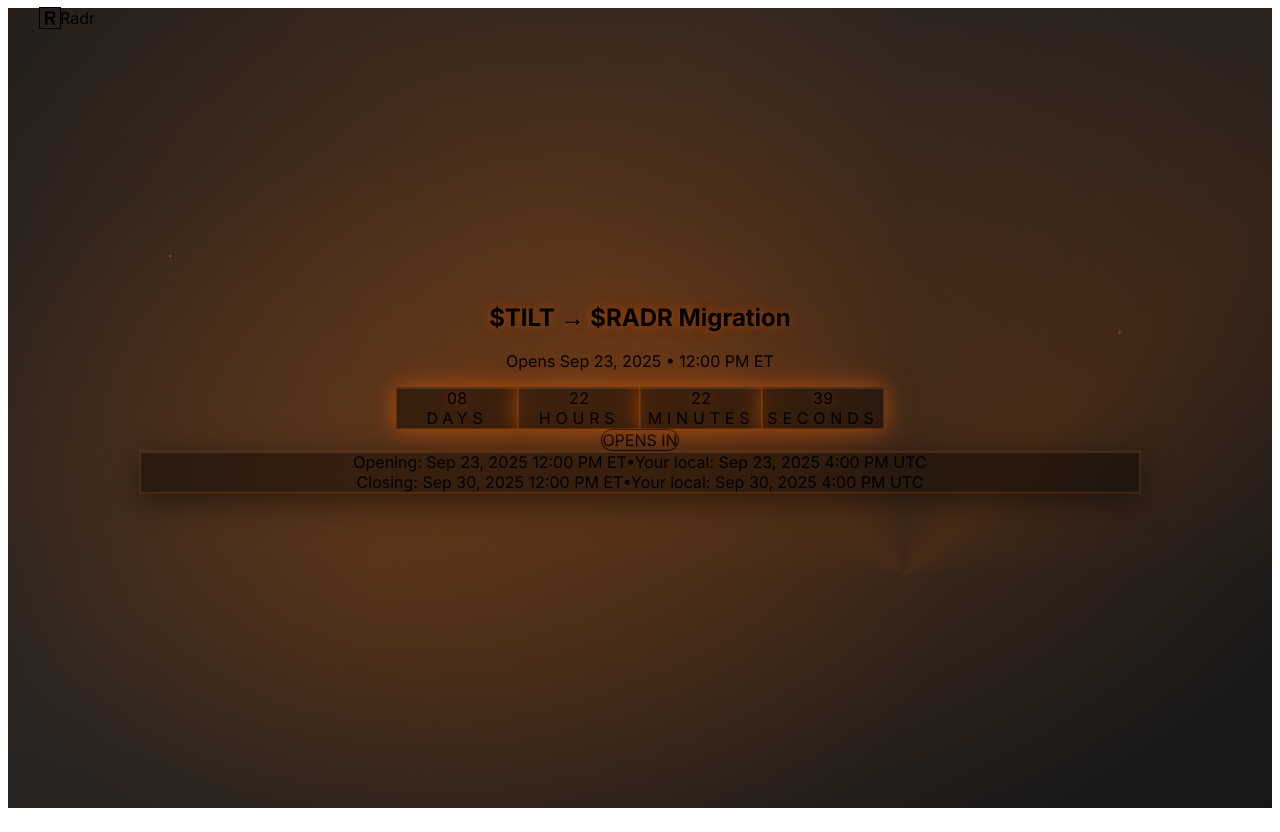
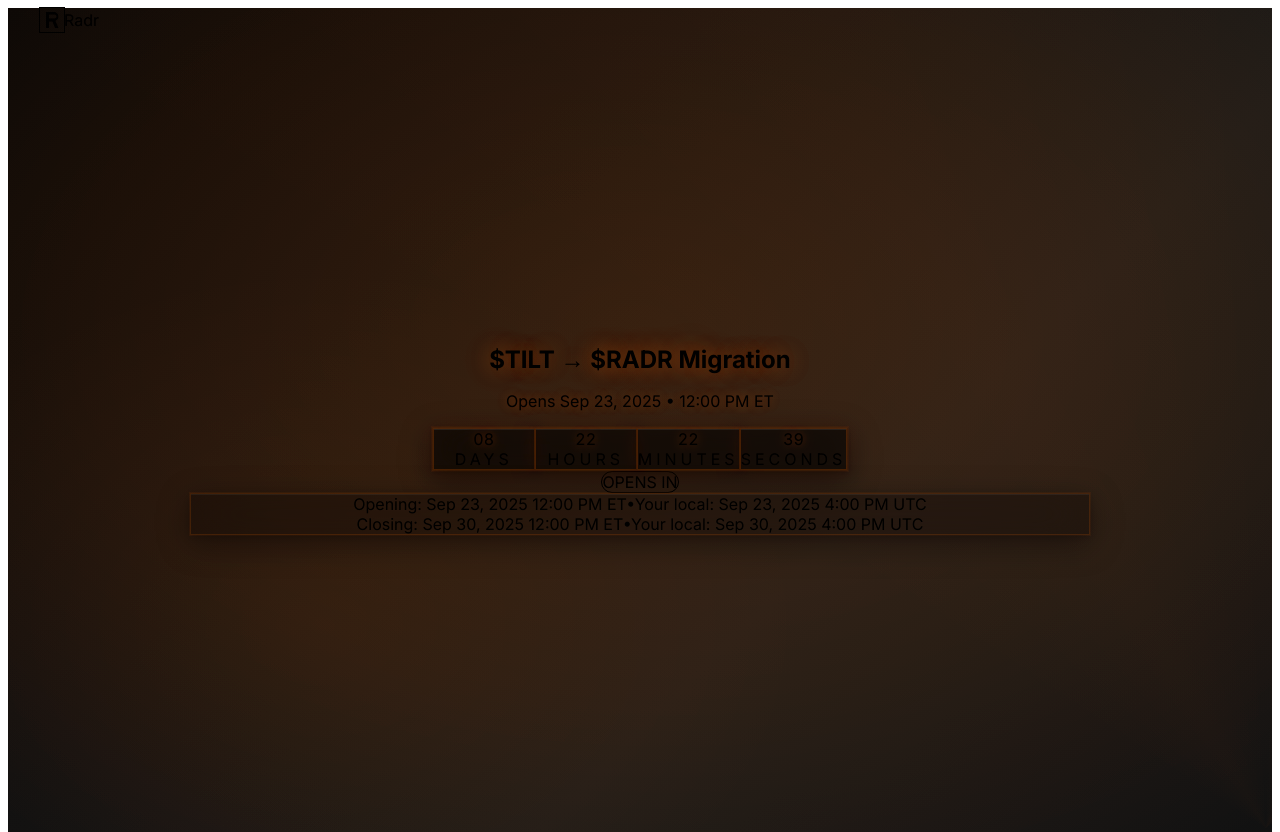
Before and after one commit to Lukey372/countdown, a Next.js app: page / in a window 1280 px wide. Before the commit the page ends 808 px from the top, so only its background shows below. Built offline with nearby package versions, Linux system fonts and the light colour scheme.

Commit message:
Redesign countdown with glassmorphism aesthetic

```diff
--- a/src/app/globals.css
+++ b/src/app/globals.css
@@ -3,33 +3,96 @@
 @tailwind components;
 @tailwind utilities;
 
-/* Enhanced animated background with radar-style gradient and pulsating orange glow */
+/* Premium glassmorphism background with animated radar sweep */
 .bg-radr {
-  background-image:
-    /* Main orange glow spotlight behind countdown */
-    radial-gradient(1200px 800px at 50% 45%, rgba(255,106,0,0.25), transparent 65%),
-    /* Secondary glow for depth */
-    radial-gradient(800px 600px at 30% 70%, rgba(255,106,0,0.15), transparent 70%),
-    /* Radar sweep effect */
-    conic-gradient(from 0deg at 50% 50%, transparent 0deg, rgba(255,106,0,0.08) 45deg, transparent 90deg, transparent 270deg, rgba(255,106,0,0.05) 315deg, transparent 360deg),
+  background:
+    /* Animated radar sweep */
+    conic-gradient(from 0deg at 50% 50%,
+      transparent 0deg,
+      rgba(255,106,0,0.03) 30deg,
+      transparent 60deg,
+      transparent 300deg,
+      rgba(255,106,0,0.02) 330deg,
+      transparent 360deg),
+    /* Main orange glow spotlight */
+    radial-gradient(1400px 900px at 50% 40%,
+      rgba(255,106,0,0.15),
+      rgba(255,106,0,0.08) 40%,
+      transparent 70%),
+    /* Secondary depth glow */
+    radial-gradient(800px 600px at 25% 75%,
+      rgba(255,106,0,0.06),
+      transparent 60%),
     /* Base gradient */
-    linear-gradient(135deg, #000000 0%, #111111 25%, #222222 50%, #111111 75%, #000000 100%);
+    linear-gradient(135deg,
+      #000000 0%,
+      #0a0a0a 25%,
+      #1a1a1a 50%,
+      #0f0f0f 75%,
+      #000000 100%);
   background-size:
+    300% 300%,
     100% 100%,
     100% 100%,
-    200% 200%,
-    400% 400%;
-  background-position:
-    center center,
-    center center,
-    center center,
-    0% 50%;
+    200% 200%;
   animation:
-    radarSweep 8s linear infinite,
-    backgroundDrift 20s ease-in-out infinite;
+    radarSweep 12s linear infinite,
+    backgroundPulse 8s ease-in-out infinite,
+    backgroundDrift 25s ease-in-out infinite;
 }
 
-/* Smooth flip animation for countdown digits */
+/* Premium glassmorphism container */
+.glass-container {
+  background: rgba(0, 0, 0, 0.25);
+  backdrop-filter: blur(24px);
+  -webkit-backdrop-filter: blur(24px);
+  border: 1px solid rgba(255, 106, 0, 0.15);
+  box-shadow:
+    0 8px 32px rgba(0, 0, 0, 0.4),
+    0 2px 8px rgba(0, 0, 0, 0.2),
+    inset 0 1px 0 rgba(255, 255, 255, 0.05),
+    0 0 0 1px rgba(255, 106, 0, 0.08);
+}
+
+/* Enhanced glass tiles for countdown digits */
+.glass-tile {
+  background: rgba(0, 0, 0, 0.35);
+  backdrop-filter: blur(20px);
+  -webkit-backdrop-filter: blur(20px);
+  border: 1px solid rgba(255, 106, 0, 0.2);
+  box-shadow:
+    0 4px 24px rgba(0, 0, 0, 0.3),
+    0 1px 4px rgba(0, 0, 0, 0.2),
+    inset 0 1px 0 rgba(255, 255, 255, 0.08),
+    0 0 20px rgba(255, 106, 0, 0.1);
+  transition: all 0.4s cubic-bezier(0.23, 1, 0.32, 1);
+}
+
+.glass-tile:hover {
+  transform: translateY(-2px) scale(1.02);
+  border-color: rgba(255, 106, 0, 0.3);
+  box-shadow:
+    0 8px 32px rgba(0, 0, 0, 0.4),
+    0 2px 8px rgba(0, 0, 0, 0.3),
+    inset 0 1px 0 rgba(255, 255, 255, 0.12),
+    0 0 30px rgba(255, 106, 0, 0.2);
+}
+
+/* Premium text glow effects */
+.text-glow {
+  text-shadow:
+    0 0 20px rgba(255, 106, 0, 0.4),
+    0 0 40px rgba(255, 106, 0, 0.2),
+    0 0 60px rgba(255, 106, 0, 0.1);
+}
+
+.text-glow-subtle {
+  text-shadow:
+    0 0 10px rgba(255, 106, 0, 0.3),
+    0 0 20px rgba(255, 106, 0, 0.15);
+}
+
+/* Smooth flip animation for digits */
 @media (prefers-reduced-motion: no-preference) {
   .digit-flip {
     transition: all 0.6s cubic-bezier(0.23, 1, 0.32, 1);
@@ -47,89 +110,78 @@
   }
 }
 
-/* Glassmorphism enhancement */
-.glass-container {
-  background: rgba(0, 0, 0, 0.4);
-  backdrop-filter: blur(20px);
-  border: 1px solid rgba(255, 106, 0, 0.2);
-  box-shadow:
-    0 8px 32px rgba(0, 0, 0, 0.5),
-    inset 0 1px 0 rgba(255, 255, 255, 0.1),
-    0 0 0 1px rgba(255, 106, 0, 0.1);
-}
-
-/* Enhanced glow effects */
-.text-glow {
-  text-shadow:
-    0 0 10px rgba(255, 106, 0, 0.3),
-    0 0 20px rgba(255, 106, 0, 0.2),
-    0 0 40px rgba(255, 106, 0, 0.1);
-}
-
-.orange-glow {
-  box-shadow:
-    0 0 20px rgba(255, 106, 0, 0.4),
-    0 0 40px rgba(255, 106, 0, 0.2),
-    inset 0 1px 0 rgba(255, 255, 255, 0.1);
-}
-
-/* Particle drift animation */
+/* Floating particles for ambient depth */
 .particles::before,
 .particles::after {
   content: '';
   position: absolute;
-  width: 2px;
-  height: 2px;
-  background: rgba(255, 106, 0, 0.6);
+  width: 3px;
+  height: 3px;
+  background: rgba(255, 106, 0, 0.4);
   border-radius: 50%;
-  animation: particleDrift 15s linear infinite;
+  animation: particleDrift 20s linear infinite;
+  pointer-events: none;
 }
 
 .particles::before {
-  top: 20%;
-  left: 10%;
-  animation-delay: -5s;
+  top: 15%;
+  left: 8%;
+  animation-delay: -7s;
+  animation-duration: 18s;
 }
 
 .particles::after {
-  top: 60%;
-  right: 15%;
-  animation-delay: -10s;
-  animation-duration: 20s;
+  top: 70%;
+  right: 12%;
+  animation-delay: -14s;
+  animation-duration: 22s;
 }
 
-/* Keyframe animations */
+/* Enhanced keyframe animations */
 @keyframes radarSweep {
   0% {
-    background-position: center center, center center, 0% 0%, 0% 50%;
+    background-position: 0% 0%, center center, center center, 0% 50%;
   }
   100% {
-    background-position: center center, center center, 100% 100%, 100% 50%;
+    background-position: 100% 100%, center center, center center, 100% 50%;
+  }
+}
+
+@keyframes backgroundPulse {
+  0%, 100% {
+    filter: brightness(1) contrast(1);
+  }
+  50% {
+    filter: brightness(1.05) contrast(1.02);
   }
 }
 
 @keyframes backgroundDrift {
   0%, 100% {
-    background-position: center center, center center, 0% 0%, 0% 50%;
+    background-position: 0% 0%, center center, center center, 0% 50%;
   }
-  50% {
-    background-position: center center, center center, 50% 50%, 100% 50%;
+  33% {
+    background-position: 33% 33%, center center, center center, 33% 50%;
+  }
+  66% {
+    background-position: 66% 66%, center center, center center, 66% 50%;
   }
 }
 
 @keyframes particleDrift {
   0% {
-    transform: translateY(0px) translateX(0px);
+    transform: translateY(0px) translateX(0px) scale(0);
     opacity: 0;
   }
   10% {
     opacity: 1;
+    transform: scale(1);
   }
   90% {
     opacity: 1;
   }
   100% {
-    transform: translateY(-100px) translateX(50px);
+    transform: translateY(-120px) translateX(60px) scale(0);
     opacity: 0;
   }
 }
@@ -137,33 +189,52 @@
 @keyframes pulseGlow {
   0%, 100% {
     box-shadow:
-      0 0 20px rgba(255, 106, 0, 0.4),
-      0 0 40px rgba(255, 106, 0, 0.2),
-      inset 0 1px 0 rgba(255, 255, 255, 0.1);
+      0 4px 24px rgba(0, 0, 0, 0.3),
+      0 1px 4px rgba(0, 0, 0, 0.2),
+      inset 0 1px 0 rgba(255, 255, 255, 0.08),
+      0 0 20px rgba(255, 106, 0, 0.1);
   }
   50% {
     box-shadow:
-      0 0 30px rgba(255, 106, 0, 0.6),
-      0 0 60px rgba(255, 106, 0, 0.3),
-      inset 0 1px 0 rgba(255, 255, 255, 0.15);
+      0 6px 32px rgba(0, 0, 0, 0.4),
+      0 2px 8px rgba(0, 0, 0, 0.3),
+      inset 0 1px 0 rgba(255, 255, 255, 0.12),
+      0 0 30px rgba(255, 106, 0, 0.2);
   }
 }
 
-/* Enhanced radiate animation */
+/* Enhanced radiate animation for background glow */
 @keyframes radiate {
   0%, 100% {
     transform: translate(-50%, -50%) scale(1);
-    opacity: 0.6;
+    opacity: 0.4;
   }
   50% {
-    transform: translate(-50%, -50%) scale(1.1);
-    opacity: 0.8;
+    transform: translate(-50%, -50%) scale(1.15);
+    opacity: 0.6;
   }
 }
 
-/* Responsive optimizations for streaming */
+/* Stream optimization for high-resolution displays */
 @media (min-width: 1920px) {
   .stream-optimized {
     font-size: 1.1em;
+    letter-spacing: -0.02em;
   }
 }
+
+/* Reduced motion preferences */
+@media (prefers-reduced-motion: reduce) {
+  .bg-radr {
+    animation: none;
+  }
+
+  .glass-tile {
+    transition: none;
+  }
+
+  .particles::before,
+  .particles::after {
+    animation: none;
+  }
+}
--- a/src/components/Countdown.tsx
+++ b/src/components/Countdown.tsx
@@ -63,27 +63,28 @@ export default function Countdown() {
     state === "PRE_OPEN" ? "OPENS IN" : state === "OPEN" ? "OPEN NOW" : "CLOSED";
 
   return (
-    <section aria-label="Migration countdown" className="relative w-full particles">
-      {/* Enhanced background glow */}
+    <section aria-label="Migration countdown" className="relative w-full particles min-h-screen flex flex-col items-center justify-center">
+      {/* Premium background glow with enhanced radiate effect */}
       <div
-        className="pointer-events-none absolute left-1/2 top-1/2 -z-10 h-[80vmin] w-[80vmin] -translate-x-1/2 -translate-y-1/2 rounded-full bg-gradient-radial from-radr-orange/30 via-radr-orange/10 to-transparent blur-3xl animate-radiate"
+        className="pointer-events-none absolute left-1/2 top-1/2 -z-10 h-[90vmin] w-[90vmin] -translate-x-1/2 -translate-y-1/2 rounded-full bg-gradient-radial from-radr-orange/20 via-radr-orange/8 to-transparent blur-3xl animate-radiate"
         aria-hidden
       />
 
-      {/* Main headline with enhanced glow */}
-      <div className="text-center mb-8">
-        <h1 className="text-white font-black leading-tight tracking-tight text-glow stream-optimized
-                       text-5xl sm:text-6xl md:text-7xl lg:text-8xl xl:text-9xl">
+      {/* Main headline with premium typography and glow */}
+      <div className="text-center mb-12">
+        <h1 className="text-white font-black leading-[0.9] tracking-tight text-glow stream-optimized
+                       text-4xl sm:text-5xl md:text-6xl lg:text-7xl xl:text-8xl 2xl:text-9xl">
           $TILT → $RADR Migration
         </h1>
-        <p className="mt-4 text-white/90 font-medium text-xl md:text-2xl lg:text-3xl">
+        <p className="mt-6 text-white/85 font-medium text-lg md:text-xl lg:text-2xl xl:text-3xl text-glow-subtle">
           {subline}
         </p>
       </div>
 
-      {/* Enhanced countdown tiles */}
+      {/* Premium glassmorphism countdown container */}
       {state !== "CLOSED" && (
-        <div className="mt-12 flex items-stretch justify-center gap-6 md:gap-8">
+        <div className="glass-container rounded-3xl p-8 md:p-10 lg:p-12 mb-8">
+          <div className="flex items-stretch justify-center gap-4 md:gap-6 lg:gap-8">
             {[
               { label: "DAYS", val: days.toString().padStart(2, "0"), prev: prevValues.days },
               { label: "HOURS", val: fmtTwo(hours), prev: prevValues.hours },
@@ -92,84 +93,85 @@ export default function Countdown() {
             ].map(({ label, val, prev }, index) => (
               <div
                 key={label}
-              className="glass-container orange-glow digit-flip grid min-w-[120px] md:min-w-[140px] lg:min-w-[160px] place-items-center rounded-3xl
-                         px-6 py-8 md:px-8 md:py-10 lg:px-10 lg:py-12
-                         hover:scale-105 transition-transform duration-300"
-              style={{ animationDelay: `${index * 0.2}s` }}
+                className="glass-tile digit-flip grid min-w-[100px] md:min-w-[120px] lg:min-w-[140px] xl:min-w-[160px] place-items-center rounded-2xl
+                           px-4 py-6 md:px-6 md:py-8 lg:px-8 lg:py-10 xl:px-10 xl:py-12
+                           cursor-default"
+                style={{ animationDelay: `${index * 0.1}s` }}
                 aria-label={`${val} ${label.toLowerCase()} remaining`}
               >
-              <div className="text-white font-black tabular-nums text-glow
-                              text-4xl sm:text-5xl md:text-6xl lg:text-7xl xl:text-8xl">
+                <div className="text-white font-black tabular-nums text-glow-subtle
+                                text-3xl sm:text-4xl md:text-5xl lg:text-6xl xl:text-7xl 2xl:text-8xl">
                   {val}
                 </div>
-              <div className="mt-2 text-xs md:text-sm tracking-[0.3em] text-radr-orange/80 font-semibold uppercase">
+                <div className="mt-2 text-xs md:text-sm lg:text-base tracking-[0.25em] text-radr-orange/70 font-semibold uppercase">
                   {label}
                 </div>
               </div>
             ))}
           </div>
+        </div>
       )}
 
-      {/* Enhanced state pill */}
-      <div className="mt-8 flex justify-center">
+      {/* Premium state indicator */}
+      <div className="mb-8">
         <span
           className={
-            "inline-flex items-center gap-2 rounded-full border px-4 py-2 text-sm font-semibold tracking-wide uppercase " +
+            "inline-flex items-center gap-2 rounded-full border px-6 py-3 text-sm font-bold tracking-wide uppercase backdrop-blur-sm " +
             (state === "OPEN"
-              ? "border-radr-orange/70 text-white bg-radr-orange/20 orange-glow animate-pulse"
+              ? "border-radr-orange/60 text-white bg-radr-orange/15 shadow-lg animate-pulse"
               : state === "PRE_OPEN"
-              ? "border-white/40 text-white/90 bg-white/5"
-              : "border-white/20 text-white/50 bg-white/5")
+              ? "border-white/30 text-white/90 bg-white/5 shadow-lg"
+              : "border-white/20 text-white/50 bg-white/5 shadow-lg")
           }
         >
           {state === "OPEN" && (
-            <div className="w-2 h-2 bg-radr-orange rounded-full animate-pulse" />
+            <div className="w-2 h-2 bg-radr-orange rounded-full animate-pulse shadow-sm" />
           )}
           {pill}
         </span>
       </div>
 
-      {/* Enhanced progress bar */}
+      {/* Premium progress bar for open state */}
       {state === "OPEN" && (
-        <div className="mx-auto mt-8 w-[min(800px,90vw)]">
-          <div className="glass-container h-2 w-full rounded-full overflow-hidden">
+        <div className="w-[min(600px,85vw)] mb-8">
+          <div className="glass-container h-3 w-full rounded-full overflow-hidden">
             <div
-              className="h-full bg-gradient-to-r from-radr-orange via-orange-400 to-radr-orange animate-pulse"
+              className="h-full bg-gradient-to-r from-radr-orange via-orange-400 to-radr-orange shadow-inner"
               style={{ width: `${progress * 100}%` }}
               aria-hidden
             />
           </div>
-          <div className="mt-2 text-center text-sm font-medium text-radr-orange/80">
+          <div className="mt-3 text-center text-sm font-medium text-radr-orange/80">
             {Math.round(progress * 100)}% of migration window elapsed
           </div>
         </div>
       )}
 
-      {/* Enhanced timestamp details */}
-      <div className="mx-auto mt-12 w-[min(1000px,95vw)] text-center space-y-2">
-        <div className="glass-container rounded-2xl px-6 py-4 text-white/90 font-medium">
-          <div className="text-base md:text-lg">
+      {/* Premium frosted-glass panel for timestamps */}
+      <div className="w-[min(900px,90vw)]">
+        <div className="glass-container rounded-2xl px-6 py-5 md:px-8 md:py-6 text-center space-y-3">
+          <div className="text-sm md:text-base lg:text-lg text-white/90 font-medium">
             <span className="text-radr-orange font-semibold">Opening:</span> Sep 23, 2025 12:00 PM ET
-            <span className="mx-4 text-white/50">•</span>
-            <span className="text-white/80">Your local:</span> {isClient ? openingLocal.toFormat("LLL d, yyyy h:mm a ZZZZ") : "Loading..."}
+            <span className="mx-3 text-white/40">•</span>
+            <span className="text-white/75">Your local:</span> {isClient ? openingLocal.toFormat("LLL d, yyyy h:mm a ZZZZ") : "Loading..."}
           </div>
-          <div className="text-base md:text-lg mt-2">
+          <div className="text-sm md:text-base lg:text-lg text-white/90 font-medium">
             <span className="text-radr-orange font-semibold">Closing:</span> Sep 30, 2025 12:00 PM ET
-            <span className="mx-4 text-white/50">•</span>
-            <span className="text-white/80">Your local:</span> {isClient ? closingLocal.toFormat("LLL d, yyyy h:mm a ZZZZ") : "Loading..."}
+            <span className="mx-3 text-white/40">•</span>
+            <span className="text-white/75">Your local:</span> {isClient ? closingLocal.toFormat("LLL d, yyyy h:mm a ZZZZ") : "Loading..."}
           </div>
         </div>
       </div>
 
-      {/* Enhanced CTA */}
+      {/* Premium CTA for open state */}
       {state === "OPEN" && (
-        <div className="mt-10 flex justify-center">
+        <div className="mt-10">
           <a
             href="https://radr.fun?utm_source=countdown&utm_medium=landing&utm_campaign=tilt_to_radr"
             target="_blank"
             className="glass-container rounded-2xl bg-gradient-to-r from-radr-orange to-orange-500 text-black font-bold text-lg
-                       px-8 py-4 hover:scale-105 hover:shadow-2xl transition-all duration-300
-                       focus:outline-none focus:ring-4 focus:ring-radr-orange/50"
+                       px-10 py-4 hover:scale-105 hover:shadow-2xl transition-all duration-300
+                       focus:outline-none focus:ring-4 focus:ring-radr-orange/50 shadow-lg"
           >
             Start Migration Now
           </a>
--- a/src/components/Logo.tsx
+++ b/src/components/Logo.tsx
@@ -1,8 +1,8 @@
 export default function Logo() {
   return (
     <div className="flex items-center gap-3">
-      <span className="inline-flex h-10 w-10 items-center justify-center rounded-2xl bg-gradient-to-br from-radr-orange/20 to-radr-orange/10 ring-1 ring-radr-orange/30 shadow-glow">
-        <svg width="20" height="20" viewBox="0 0 24 24" className="fill-radr-orange" aria-hidden>
+      <span className="inline-flex h-12 w-12 items-center justify-center rounded-2xl bg-gradient-to-br from-radr-orange/25 to-radr-orange/10 ring-1 ring-radr-orange/30 shadow-glow backdrop-blur-sm">
+        <svg width="24" height="24" viewBox="0 0 24 24" className="fill-radr-orange" aria-hidden>
           <path d="M6 4h7.2c3.2 0 5.1 1.7 5.1 4.5 0 2.1-1.1 3.6-3 4.2l3.1 7.3h-3.2l-2.7-6.6H9v6.6H6V4zm8 6.6c1.6 0 2.6-.7 2.6-2.1s-1-2-2.6-2H9v4.1h5z"/>
         </svg>
       </span>
--- a/tailwind.config.ts
+++ b/tailwind.config.ts
@@ -22,18 +22,22 @@ const config: Config = {
         'gradient-conic': 'conic-gradient(from 180deg at 50% 50%, var(--tw-gradient-stops))',
       },
       boxShadow: {
-        glass: "inset 0 1px 0 rgba(255,255,255,0.1), 0 8px 32px rgba(0,0,0,0.5)",
+        glass: "inset 0 1px 0 rgba(255,255,255,0.05), 0 8px 32px rgba(0,0,0,0.4)",
         glow: "0 0 20px rgba(255,106,0,0.4), 0 0 40px rgba(255,106,0,0.2)",
+        'glow-lg': "0 0 30px rgba(255,106,0,0.5), 0 0 60px rgba(255,106,0,0.3)",
+      },
+      backdropBlur: {
+        xs: '2px',
       },
       keyframes: {
         radiate: {
           "0%, 100%": {
             transform: "translate(-50%, -50%) scale(1)",
-            opacity: "0.6"
+            opacity: "0.4"
           },
           "50%": {
-            transform: "translate(-50%, -50%) scale(1.1)",
-            opacity: "0.8"
+            transform: "translate(-50%, -50%) scale(1.15)",
+            opacity: "0.6"
           },
         },
         drift: {
@@ -51,23 +55,44 @@ const config: Config = {
         },
         particleDrift: {
           "0%": {
-            transform: "translateY(0px) translateX(0px)",
+            transform: "translateY(0px) translateX(0px) scale(0)",
             opacity: "0"
           },
-          "10%": { opacity: "1" },
+          "10%": { opacity: "1", transform: "scale(1)" },
           "90%": { opacity: "1" },
           "100%": {
-            transform: "translateY(-100px) translateX(50px)",
+            transform: "translateY(-120px) translateX(60px) scale(0)",
             opacity: "0"
+          },
+        },
+        backgroundPulse: {
+          "0%, 100%": {
+            filter: "brightness(1) contrast(1)"
+          },
+          "50%": {
+            filter: "brightness(1.05) contrast(1.02)"
+          },
+        },
+        backgroundDrift: {
+          "0%, 100%": {
+            backgroundPosition: "0% 0%, center center, center center, 0% 50%"
+          },
+          "33%": {
+            backgroundPosition: "33% 33%, center center, center center, 33% 50%"
+          },
+          "66%": {
+            backgroundPosition: "66% 66%, center center, center center, 66% 50%"
           },
         },
       },
       animation: {
-        radiate: "radiate 12s ease-in-out infinite",
+        radiate: "radiate 10s ease-in-out infinite",
         drift: "drift 25s ease-in-out infinite",
         pulseBadge: "pulseBadge 2s ease-in-out infinite",
-        radarSweep: "radarSweep 8s linear infinite",
-        particleDrift: "particleDrift 15s linear infinite",
+        radarSweep: "radarSweep 12s linear infinite",
+        particleDrift: "particleDrift 20s linear infinite",
+        backgroundPulse: "backgroundPulse 8s ease-in-out infinite",
+        backgroundDrift: "backgroundDrift 25s ease-in-out infinite",
       },
     },
   },
```
Lines whose indentation alone changed are shown as unchanged.
